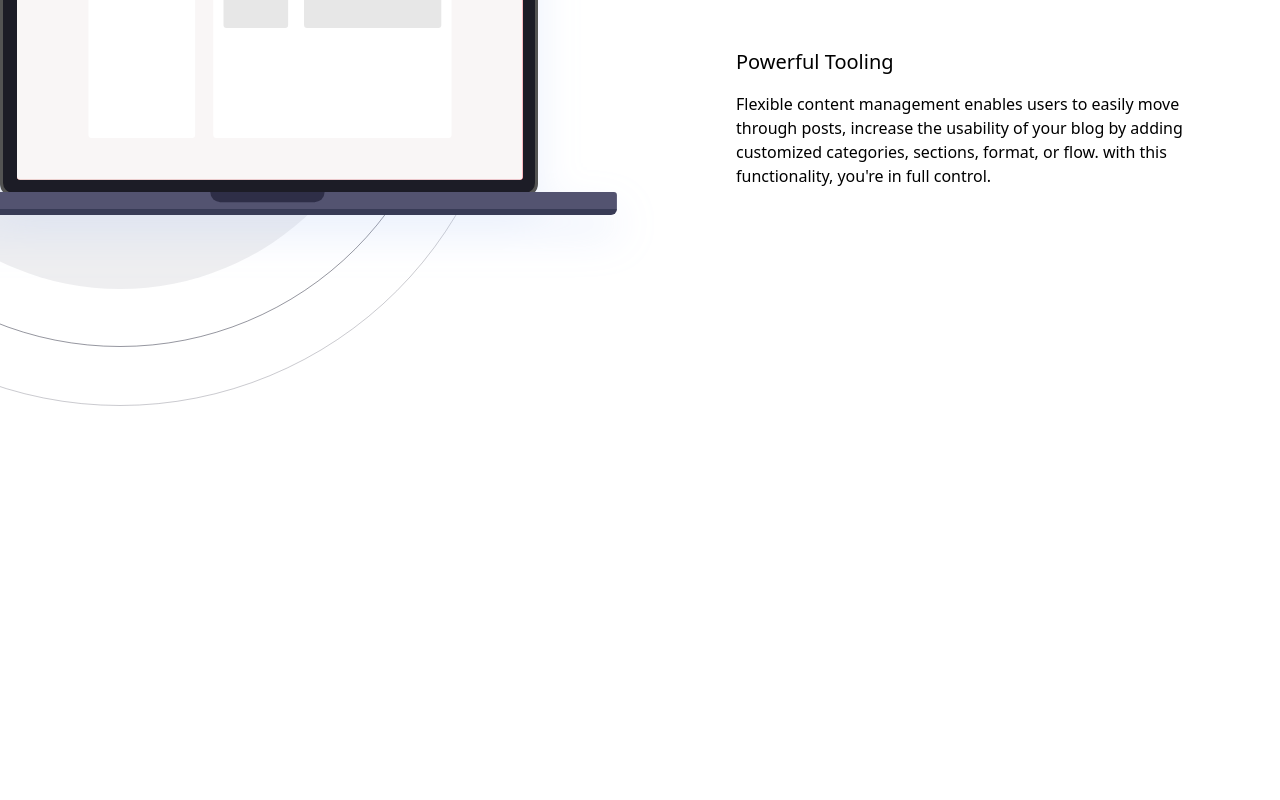
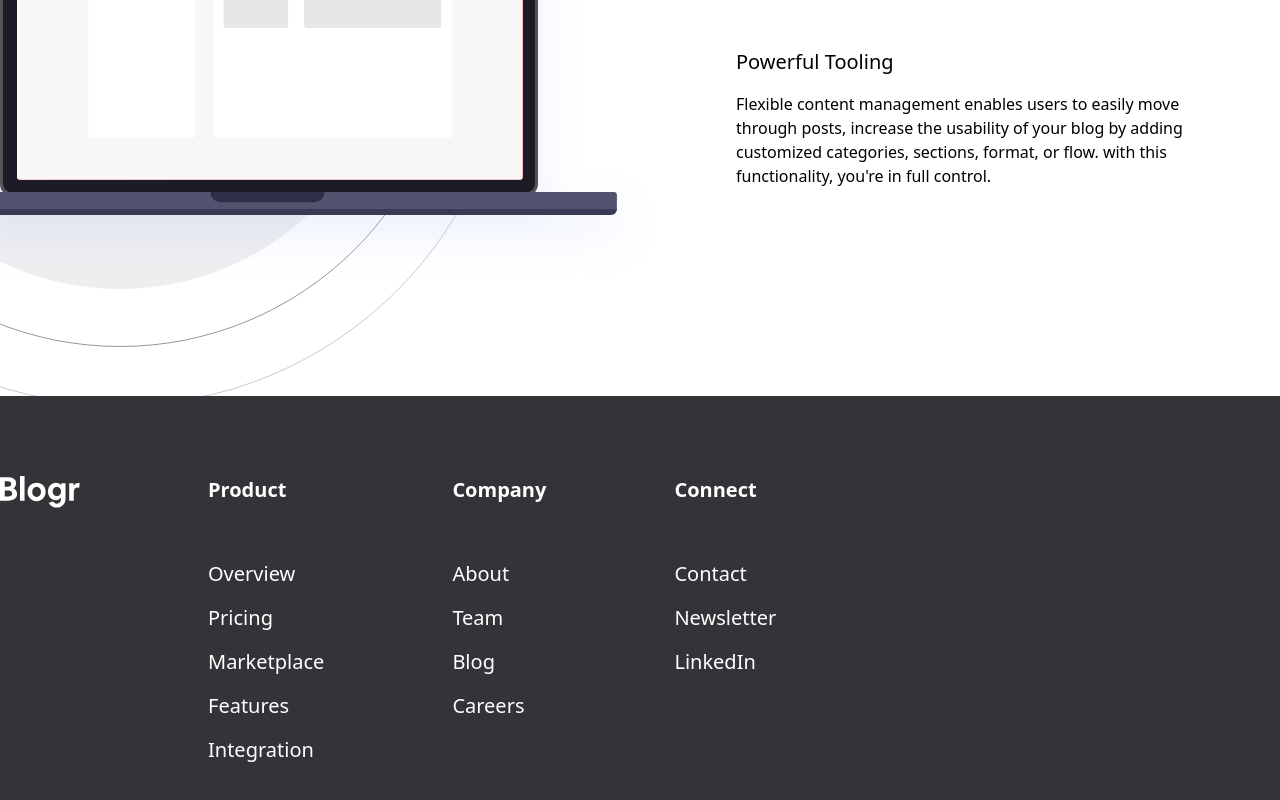
Before and after one commit to Habidoye97/blogr-landing-page, a React (Create React App) app: page / in a window 1280 px wide. Shown: the part 2376-3176 px from the top of the page. Before the commit the page ends 2782 px from the top, so only its background shows below. Built offline with nearby package versions, Linux system fonts and the light colour scheme.

Commit message:
Add styles to make the project responsive

```diff
--- a/src/App.js
+++ b/src/App.js
@@ -1,12 +1,14 @@
 import Main from './Components/Main';
 import './App.css';
 import Header from './Components/Header';
+import Footer from './Components/Footer';
 
 function App() {
   return (
     <div className='box-border'>
       <Header/>
       <Main />
+      <Footer />
     </div>
   );
 }
--- a/src/Components/Footer.jsx
+++ b/src/Components/Footer.jsx
@@ -1,13 +1,39 @@
-import React from 'react'
+import React from 'react';
+import Logo from '../images/logo.svg';
+import {Links} from '../data.js';
 
 function Footer() {
   return (
-    <div>
-      <footer>
+    <>
+      <footer className='bg-[#333438]'>
+        <div className='container flex flex-wrap mx-auto py-20 '>
+          <div className='flex gap-32'>
+            <div>
+              <img className='w-20' src={Logo} alt="logo"/>
+            </div>
+            <div>
+              <div className='flex flex-wrap gap-32 text-white text-xl text-semibold'>
+                {
+                  Links.map((link) => {
+                    return (
+                      <ul key={link.id}>
+                        <li className='font-bold pb-12'>{link.name}</li>
+                        {link.categories.map((category) => {
+                          return (
+                            <li className='py-2' key={category.id}>{category.name}</li>
+                          )
+                        })}
+                      </ul>
+                    )
+                  })
+                }
+              </div>
+            </div>
 
+          </div>
+        </div>
       </footer>
-
-    </div>
+    </>
   )
 }
 
--- a/src/Components/Main.jsx
+++ b/src/Components/Main.jsx
@@ -24,7 +24,7 @@ function Main() {
               </div>
             </div>
             <div className='flex-1 border-box'>
-              <div className=''>
+              <div className='mt-8'>
                 <img className='mmd:absolute mmd:top-20 mmd:h-[75%] lg:h-[90%] mmd:-right-52 z-20' src={illustration} alt="" />
               </div>
 
@@ -38,7 +38,7 @@ function Main() {
           <div className='flex-1'>
             <img className='relative mmd:absolute -top-[10rem] -left-[5rem] mmd:-top-[35rem] mmd:-left-[13rem]' src={patternCircle} alt="patternCircle" />
           </div>
-          <div className='flex-1 relative px-16 text-center  mmd:px-28 py-32 text-white'>
+          <div className='flex-1 relative text-center  mmd:px-28 py-32 text-white'>
             <div className='absolute mmd:relative -top-[10rem] mmd:top-0 px-20'>
               <h1 className='text-2xl font-medium pb-8'>State of Art Infrastructure</h1>
               <p >With reliability and speed in mind, worldwide data centers provide the backbone for ultra-fast connectivity. This ensures your site will load instantly, no matter where your readers are, keeping your site competitive</p>
```
